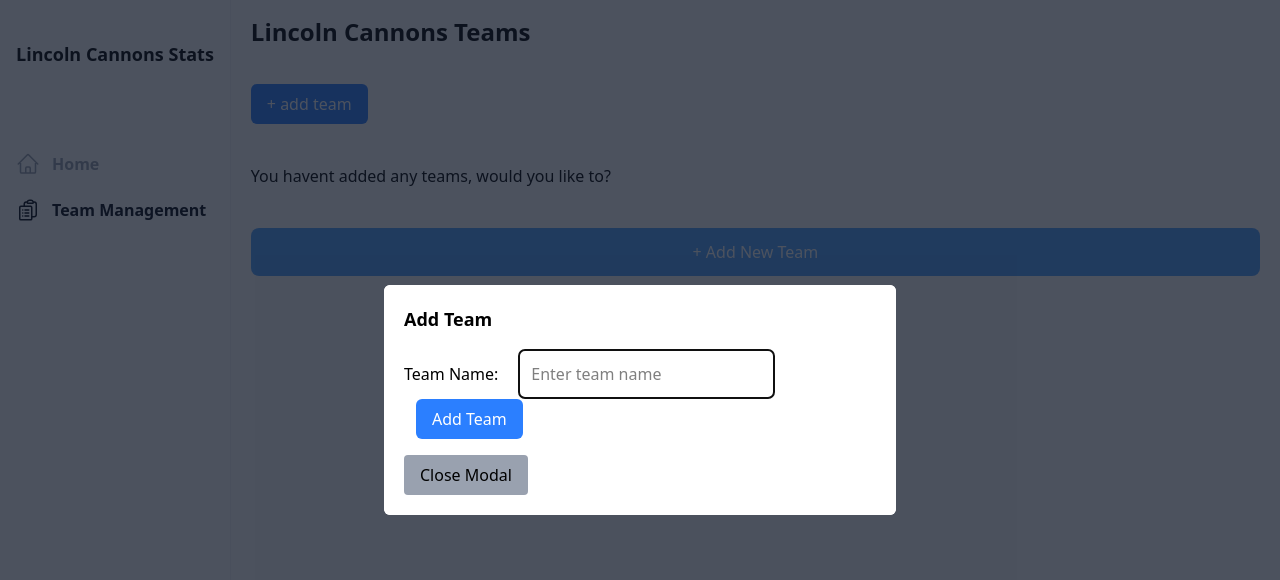
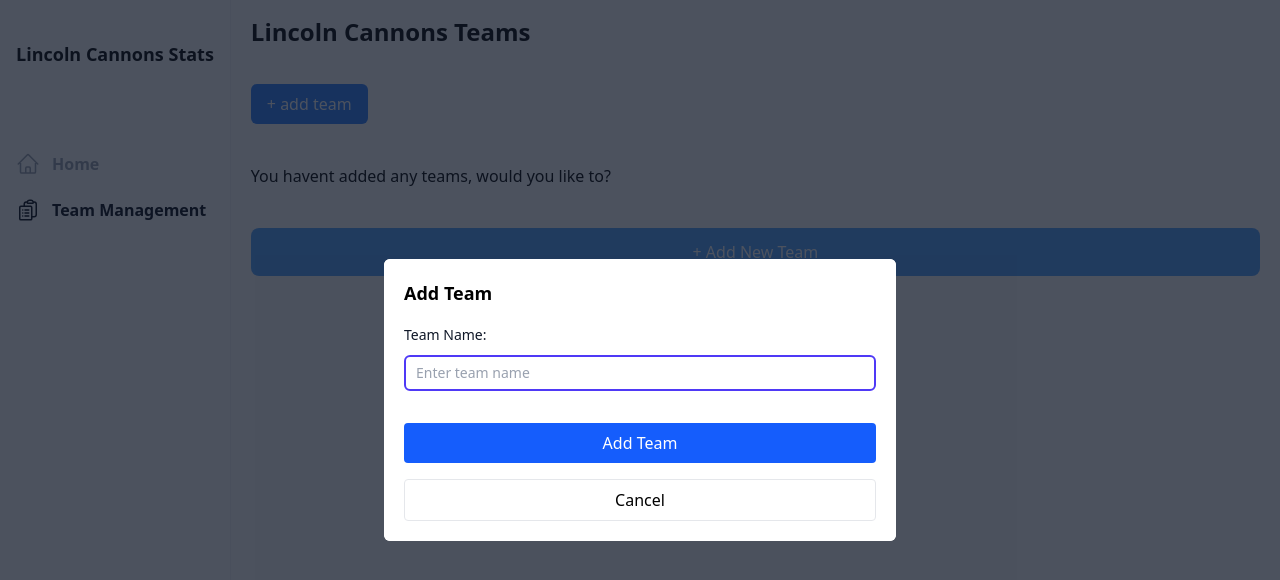
Before and after one commit to jgretton/VolleyStats, a Next.js app: page /teams in a window 1280 px wide. Both pictures are taken after a click on the button "+ add team". Shown: the top 580 px of the page. Built offline with nearby package versions, Linux system fonts and the light colour scheme.

Commit message:
Improve form and modal UI styles
Refined the AddTeamForm input and button styles for better accessibility and consistency. Updated the Modal component's close button to a 'Cancel' button with improved styling. Adjusted TeamList to display teams in a two-column grid layout.

```diff
--- a/app/components/forms/AddTeamForm.tsx
+++ b/app/components/forms/AddTeamForm.tsx
@@ -19,20 +19,27 @@ export const AddTeamForm = ({ onSave }: { onSave: () => void }) => {
 	};
 
 	return (
-		<form onSubmit={(e) => handleSubmit(e)}>
-			<label>
+		<form onSubmit={(e) => handleSubmit(e)} className="grid gap-4">
+			<label
+				htmlFor="teamName"
+				className="block text-sm/6 font-medium text-gray-900"
+			>
 				Team Name:
+				<div className="mt-2">
 					<input
 						type="text"
+						name="teamName"
+						id="teamName"
 						value={teamName}
 						onChange={(e) => setTeamName(e.target.value)}
 						placeholder="Enter team name"
-					className="rounded-md border p-3 border-gray-500 ml-5"
+						className="block w-full rounded-md bg-white px-3 py-1.5 text-base text-gray-900 outline-1 -outline-offset-1 outline-gray-300 placeholder:text-gray-400 focus:outline-2 focus:-outline-offset-2 focus:outline-indigo-600 sm:text-sm/6"
 					/>
+				</div>
 			</label>
 			<button
 				type="submit"
-				className="bg-blue-500 text-white px-4 py-2 rounded-md ml-3"
+				className="mt-4 px-4 py-2 bg-blue-600 text-white rounded cursor-pointer"
 			>
 				Add Team
 			</button>
--- a/app/components/modal/Modal.tsx
+++ b/app/components/modal/Modal.tsx
@@ -44,9 +44,9 @@ const Modal = ({
 
 				<button
 					onClick={closeModal}
-					className="mt-4 px-4 py-2 bg-gray-400 text-black rounded cursor-pointer"
+					className="mt-4 px-4 py-2 border hover:bg-gray-200 border-gray-200 bg-white text-black rounded cursor-pointer w-full"
 				>
-					Close Modal
+					Cancel
 				</button>
 			</div>
 		</dialog>
--- a/app/components/team/TeamList.tsx
+++ b/app/components/team/TeamList.tsx
@@ -46,7 +46,7 @@ const TeamList = () => {
 						/>
 					</div>
 				) : (
-					<div className="mt-10">
+					<div className="mt-10 grid grid-cols-2 gap-4">
 						{teams.map((team: Team) => (
 							<TeamCard key={team.id} team={team} />
 						))}
```
Lines whose indentation alone changed are shown as unchanged.
